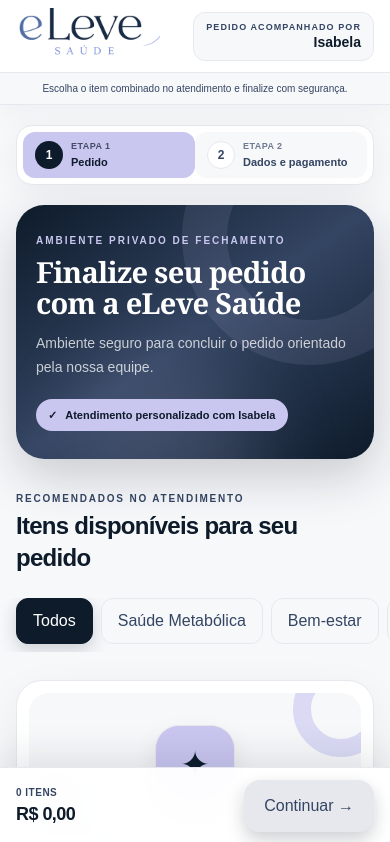
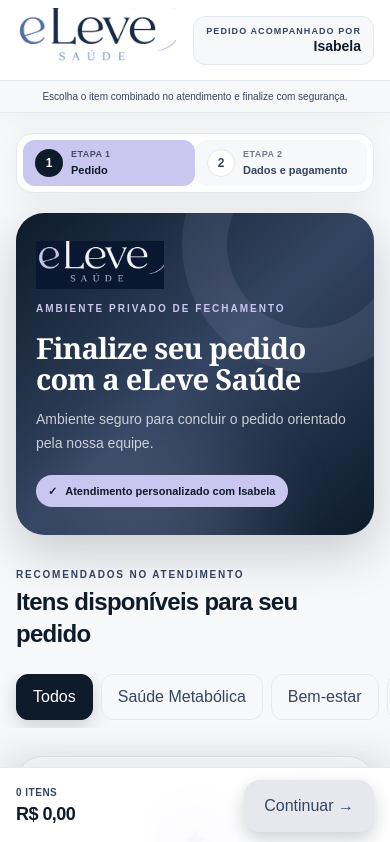
Before and after one commit to elevesaude-gif/eleva-saude, a Next.js app: page /isabela in a window 390 px wide. Shown: the top 842 px of the page. Built offline with nearby package versions, Linux system fonts and the light colour scheme.

Commit message:
V2 mobile e identidade eLeve aprovados

```diff
--- a/src/components/brand/BrandLogo.tsx
+++ b/src/components/brand/BrandLogo.tsx
@@ -3,22 +3,30 @@
 type BrandLogoProps = {
   negative?: boolean;
   compact?: boolean;
+  size?: "small" | "default" | "large";
   className?: string;
 };
 
-export function BrandLogo({ negative = false, compact = false, className = "" }: BrandLogoProps) {
+const logoSizes = {
+  small: { frame: "h-12 w-32", image: "w-64" },
+  default: { frame: "h-14 w-36", image: "w-72" },
+  large: { frame: "h-16 w-40", image: "w-80" },
+};
+
+export function BrandLogo({ negative = false, compact = false, size = "default", className = "" }: BrandLogoProps) {
   const src = compact
     ? negative ? "/brand/eleve-icone-negativo.png" : "/brand/eleve-icone.png"
     : negative ? "/brand/eleve-logo-negativo.png" : "/brand/eleve-logo-principal.png";
+  const dimensions = logoSizes[size];
 
   return (
-    <span className={`relative block shrink-0 overflow-hidden ${compact ? "size-10" : "h-14 w-36"} ${className}`}>
+    <span className={`relative block shrink-0 overflow-hidden ${compact ? "size-10" : dimensions.frame} ${className}`}>
       <Image
         src={src}
         alt={compact ? "" : "eLeve Saúde"}
         width={1536}
         height={1024}
-        className={`absolute left-1/2 top-1/2 h-auto max-w-none -translate-x-1/2 -translate-y-1/2 ${compact ? "w-28" : "w-72"}`}
+        className={`absolute left-1/2 top-1/2 h-auto max-w-none -translate-x-1/2 -translate-y-1/2 ${compact ? "w-28" : dimensions.image}`}
         priority={!compact}
       />
     </span>
--- a/src/components/checkout/CartSummary.tsx
+++ b/src/components/checkout/CartSummary.tsx
@@ -46,7 +46,7 @@
         <div className="flex items-end justify-between border-t border-[#E6E8ED] pt-3"><span className="font-bold text-[#0D1B2A]">Total parcial</span><strong className="text-2xl tracking-[-.04em] text-[#0D1B2A]">{formatCurrency(subtotal)}</strong></div>
       </div>
       <button type="button" disabled={!items.length} onClick={onContinue} className="mt-5 flex w-full items-center justify-center gap-2 rounded-2xl bg-[#0D1B2A] px-5 py-4 text-sm font-bold text-white shadow-[0_10px_22px_rgba(13,27,42,.22)] transition hover:bg-[#344563] hover:ring-4 hover:ring-[#C9C6F0] disabled:bg-[#E6E8ED] disabled:text-[#344563] disabled:shadow-none">
-        Continuar <span aria-hidden>→</span>
+        {items.length ? <><span>Continuar</span><span aria-hidden>→</span></> : "Adicione um item para continuar"}
       </button>
       <p className="mt-3 rounded-full bg-[#C9C6F0] px-3 py-2 text-center text-[10px] font-semibold text-[#0D1B2A]">✓ Pagamento seguro · Você revisará tudo antes</p>
     </aside>
--- a/src/components/checkout/CheckoutHeader.tsx
+++ b/src/components/checkout/CheckoutHeader.tsx
@@ -6,7 +6,7 @@
   return (
     <header className="sticky top-0 z-40 border-b border-[#E6E8ED] bg-white/95 shadow-[0_8px_30px_rgba(13,27,42,.04)] backdrop-blur-xl">
       <div className="mx-auto flex max-w-7xl items-center justify-between gap-3 px-4 py-2 sm:px-6">
-        <BrandLogo />
+        <BrandLogo size="large" />
         <div className="flex items-center gap-2 sm:gap-3">
           <div className="hidden items-center gap-2 rounded-full bg-[#C9C6F0] px-3 py-2 text-xs font-bold text-[#0D1B2A] sm:flex">
             <span aria-hidden>✓</span> Pagamento seguro
--- a/src/components/checkout/CheckoutPage.tsx
+++ b/src/components/checkout/CheckoutPage.tsx
@@ -52,9 +52,9 @@
             <section className="relative mb-8 overflow-hidden rounded-[28px] bg-gradient-to-br from-[#0D1B2A] via-[#344563] to-[#0D1B2A] px-5 py-7 text-white shadow-[0_18px_50px_rgba(13,27,42,.2)] sm:px-9 sm:py-8">
               <span className="absolute -right-16 -top-24 size-64 rounded-full border-[45px] border-[#C9C6F0]/10" />
               <span className="absolute -bottom-24 right-28 size-48 rounded-full bg-[#C9C6F0]/15 blur-2xl" />
-              <BrandLogo negative className="absolute right-8 top-4 hidden opacity-80 sm:block" />
-              <div className="relative max-w-2xl">
-                <p className="mb-2 text-[10px] font-extrabold uppercase tracking-[.2em] text-[#C9C6F0]">Ambiente privado de fechamento</p>
+              <div className="relative flex max-w-2xl flex-col items-start">
+                <BrandLogo negative size="small" className="mb-3" />
+                <p className="mb-4 text-[10px] font-extrabold uppercase tracking-[.2em] text-[#C9C6F0]">Ambiente privado de fechamento</p>
                 <h1 className="font-serif text-[29px] font-semibold leading-[1.08] tracking-[-.025em] sm:text-[38px]">Finalize seu pedido com a eLeve Saúde</h1>
                 <p className="mt-3 max-w-xl text-sm leading-6 text-white/75">Ambiente seguro para concluir o pedido orientado pela nossa equipe.</p>
                 <div className="mt-5 inline-flex items-center gap-2 rounded-full bg-[#C9C6F0] px-3 py-2 text-[11px] font-bold text-[#0D1B2A]">
--- a/src/components/checkout/ProductCard.tsx
+++ b/src/components/checkout/ProductCard.tsx
@@ -14,7 +14,7 @@
       </div>
       <div className="flex flex-1 flex-col px-2 pb-1 pt-4">
         <span className="mb-2 text-[9px] font-extrabold uppercase tracking-[.16em] text-[#344563]">{product.category}</span>
-        <h3 className="text-[17px] font-bold leading-tight tracking-[-.01em] text-[#0D1B2A]">{product.name}</h3>
+        <h3 className="min-h-11 text-[17px] font-bold leading-tight tracking-[-.01em] text-[#0D1B2A]">{product.name}</h3>
         <p className="mt-2 flex-1 text-[13px] leading-5 text-[#344563]">{product.description}</p>
         <div className="mt-5">
           <span className="text-[10px] font-semibold uppercase tracking-wide text-[#344563]">Investimento</span>
```
